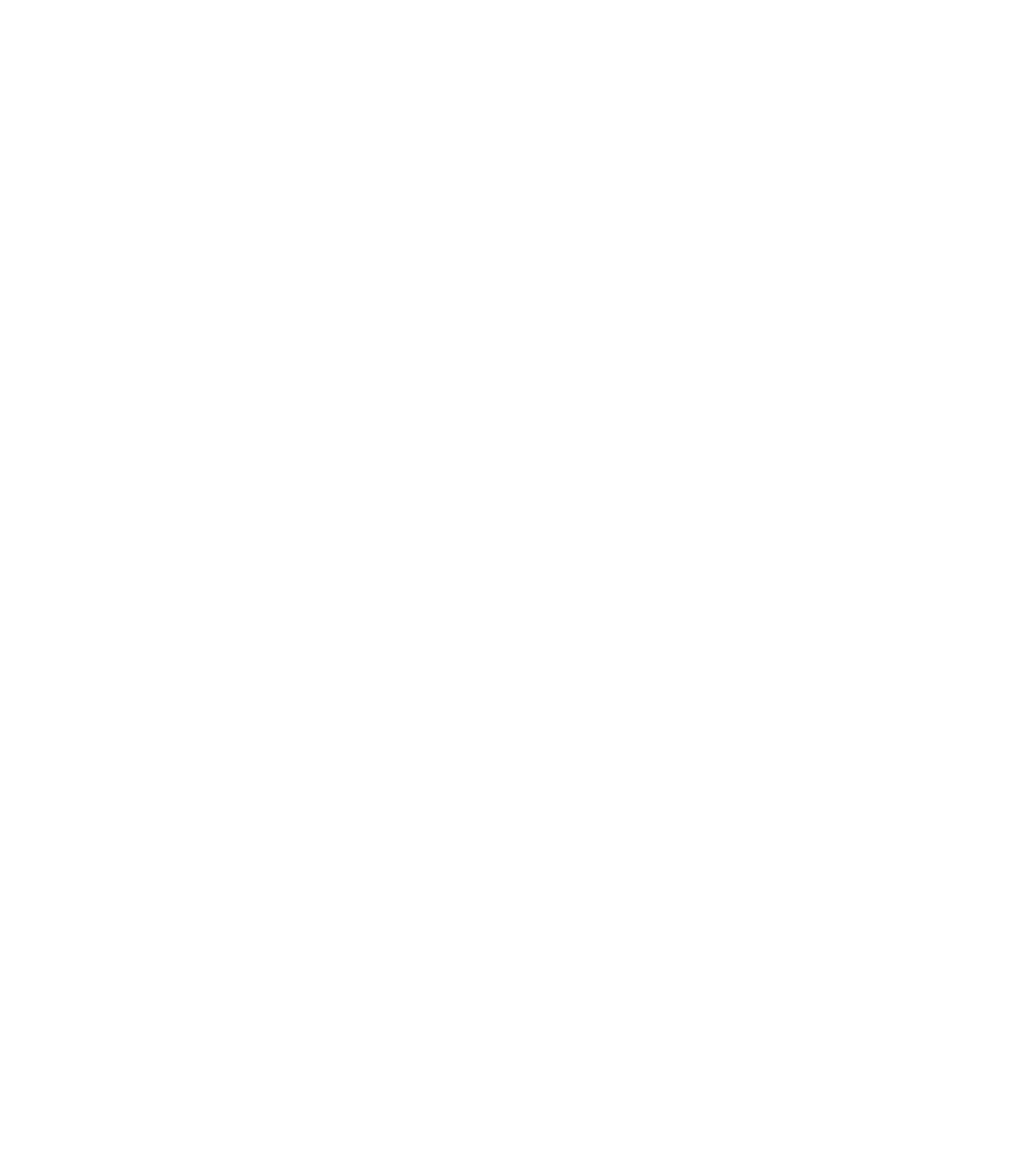
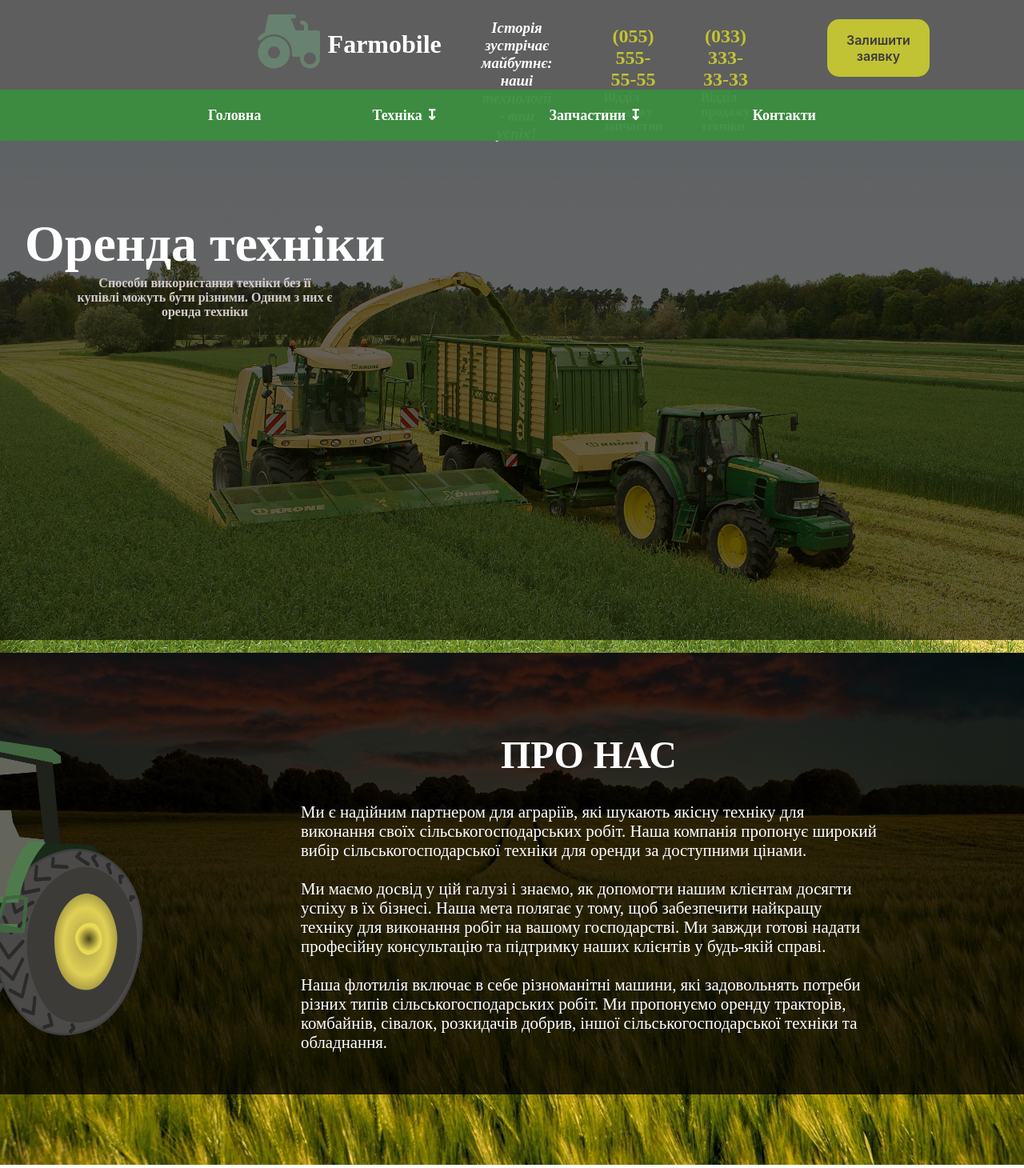
Before and after one commit to vShevtsov1/farmobile-fe, a React (Create React App) app: page /main in a window 1280 px wide. Before the commit this address had no page. Shown: the whole page at 80% size. Before the commit the page ends 800 px from the top, so only its background shows below. Built offline with nearby package versions, Linux system fonts and the light colour scheme.

Commit message:
added about component

```diff
--- a/src/App.js
+++ b/src/App.js
@@ -8,6 +8,8 @@ import {ResetPassword} from "./auth-service/components/ResetPassword";
 import {Activation} from "./auth-service/components/Activation";
 import Navigation from "./main-page-service/components/navigation";
 import RentComponent from "./main-page-service/components/rentComponent";
+import Header from "./main-page-service/components/header";
+import MainPage from "./main-page-service/components/mainPage";
 
 
 
@@ -25,6 +27,8 @@ function App() {
             <Route path="/activation" element={<Activation/>}/>
             <Route path="/navigation" element={<Navigation/>}/>
             <Route path="/rent" element={<RentComponent/>}/>
+            <Route path="/header" element={<Header/>}/>
+            <Route path="/main" element={<MainPage/>}/>
           </Routes>
         </BrowserRouter>
 
--- /dev/null
+++ b/src/main-page-service/components/about.js
@@ -0,0 +1,20 @@
+import image from "../images/Tractor-PNG-File.png"
+import imageback from "../images/Fields_441844_1920x1080.jpg"
+import "../stylesheets/about.css"
+const About = () => {
+    return(<div className={"about-container"}>
+        <div className={"darken-image"}>
+        </div>
+        <img src={imageback} className={"image-back"}/>
+        <img src={image} className={"tractor-image"}/>
+        <div className={"about-text"}>
+            <h1>ПРО НАС</h1>
+            <p>Ми є надійним партнером для аграріїв, які шукають якісну техніку для виконання своїх сільськогосподарських робіт. Наша компанія пропонує широкий вибір сільськогосподарської техніки для оренди за доступними цінами.<br/><br/>
+
+                Ми маємо досвід у цій галузі і знаємо, як допомогти нашим клієнтам досягти успіху в їх бізнесі. Наша мета полягає у тому, щоб забезпечити найкращу техніку для виконання робіт на вашому господарстві. Ми завжди готові надати професійну консультацію та підтримку наших клієнтів у будь-якій справі.<br/><br/>
+
+                Наша флотилія включає в себе різноманітні машини, які задовольнять потреби різних типів сільськогосподарських робіт. Ми пропонуємо оренду тракторів, комбайнів, сівалок, розкидачів добрив, іншої сільськогосподарської техніки та обладнання.</p>
+        </div>
+    </div>)
+}
+export default About;
--- /dev/null
+++ b/src/main-page-service/components/mainPage.js
@@ -0,0 +1,14 @@
+import Header from "./header";
+import Navigation from "./navigation";
+import RentComponent from "./rentComponent";
+import About from "./about";
+import "../stylesheets/mainPage.css"
+const MainPage = () => {
+    return (<div className={"main-page-container"} >
+        <Header/>
+        <Navigation/>
+        <RentComponent/>
+        <About/>
+    </div>)
+}
+export default MainPage;
--- /dev/null
+++ b/src/main-page-service/stylesheets/about.css
@@ -0,0 +1,48 @@
+.about-container{
+    width: 100%;
+    height: 40rem;
+    z-index: 3;
+}
+.about-container .tractor-image{
+    position: absolute;
+    height: 25rem;
+    width: auto;
+    top: 75rem;
+    right: 20%;
+    transform: translate(-140%, -70%);
+    filter: grayscale(.4);
+    z-index: 5;
+}
+.about-container .darken-image{
+    content: "";
+    position: absolute;
+    top: 51rem;
+    left: 0;
+    width: 100%;
+    height: 69%;
+    background-color: rgba(0, 0, 0, 0.5);
+    z-index: 2;
+}
+.about-text{
+    position: absolute;
+    max-width: 45rem;
+    top: 75rem;
+    right: 20%;
+    transform: translate(10%, -70%);
+    z-index: 5;
+}
+.about-text h1{
+    color: white;
+    font-weight: bold;
+    font-size: 3rem;
+    text-align: center;
+}
+.about-text p{
+    font-size: 1.3rem;
+    color: white;
+}
+.image-back{
+    width: 100%;
+    height: 100%;
+    object-fit: cover;
+}
--- a/src/main-page-service/stylesheets/header.css
+++ b/src/main-page-service/stylesheets/header.css
@@ -2,6 +2,7 @@ header{
     width: 100%;
     height: 7rem;
     background-color: #5e5e5e;
+    z-index: 3;
 }
 .header-container{
     padding: 0.5rem 20rem;
--- /dev/null
+++ b/src/main-page-service/stylesheets/mainPage.css
@@ -0,0 +1,4 @@
+.main-page-container{
+    display: flex;
+    flex-direction: column;
+}
--- a/src/main-page-service/stylesheets/navigation.css
+++ b/src/main-page-service/stylesheets/navigation.css
@@ -1,6 +1,5 @@
 nav {
     position: relative;
-    top: 50px;
     width: 100%;
     background: rgba(58, 142, 63, 0.95);
     height: 4rem;
@@ -8,6 +7,7 @@ nav {
     justify-content: center;
     align-items: center;
     flex-direction: column;
+    z-index: 3;
 }
 
 .navigation-menu {
@@ -18,6 +18,7 @@ nav {
     max-width: 800px;
     margin: 0 auto;
     padding: 0;
+    z-index: 3;
 }
 
 .navigation-menu a, .dropdown-menu a {
--- a/src/main-page-service/stylesheets/rent.css
+++ b/src/main-page-service/stylesheets/rent.css
@@ -1,7 +1,7 @@
 .rent-container {
     width: 100%;
     height: 40rem;
-    position: fixed;
+
 }
 
 .darken-image::before {
@@ -12,7 +12,7 @@
     width: 100%;
     height: 100%;
     background-color: rgba(0, 0, 0, 0.6);
-    z-index: 1;
+    z-index: 2;
 }
 
 .rent-image {
@@ -22,8 +22,8 @@
 }
 
 .rent-text {
-    position: fixed;
-    top: 30%;
+    position: absolute;
+    top: 40%;
     left: 20%;
     transform: translate(-50%, -50%);
     z-index: 2;
```
Also changed, not shown: src/main-page-service/images/Fields_441844_1920x1080.jpg (added), src/main-page-service/images/Tractor-PNG-File.png (added).
